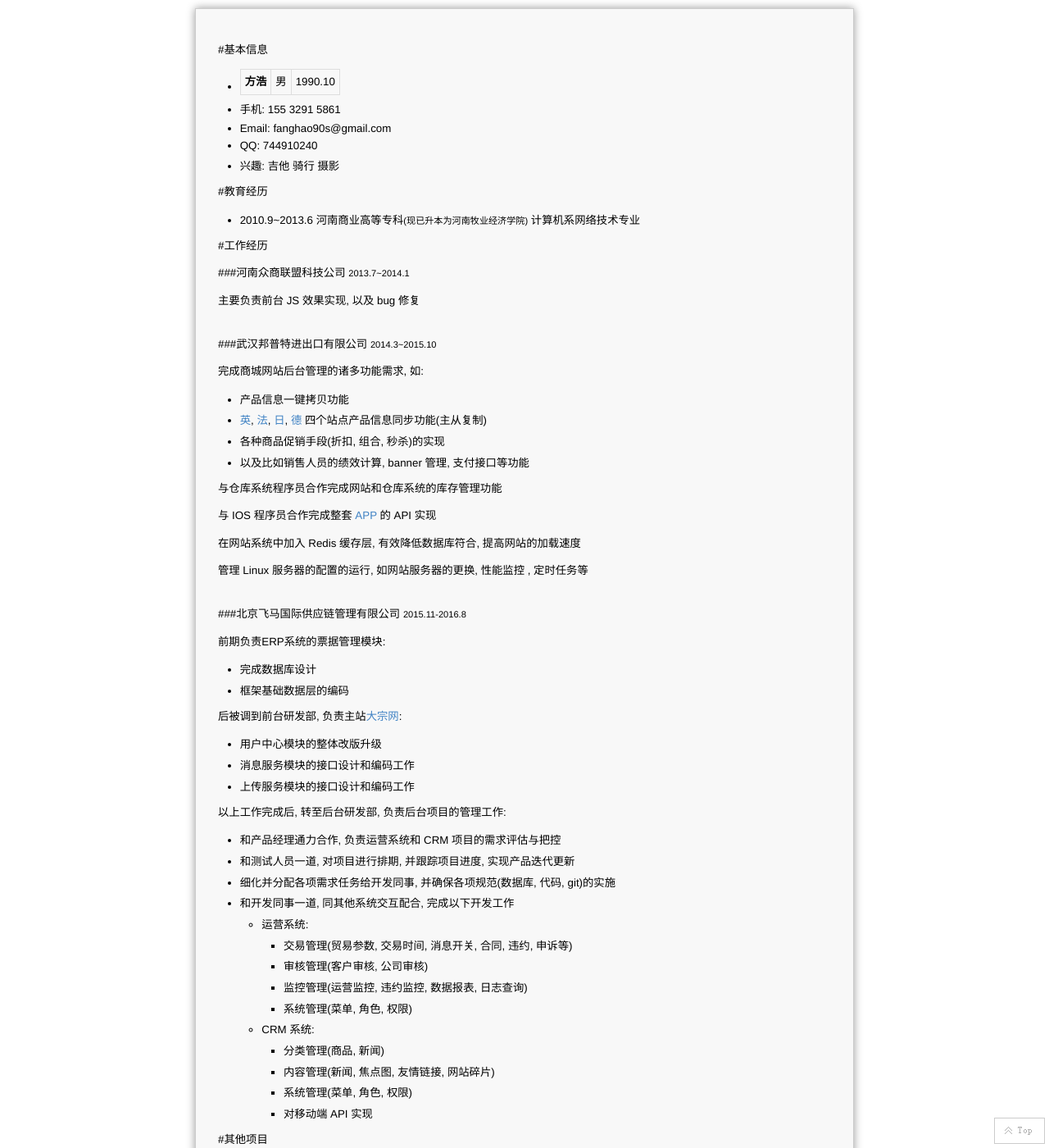
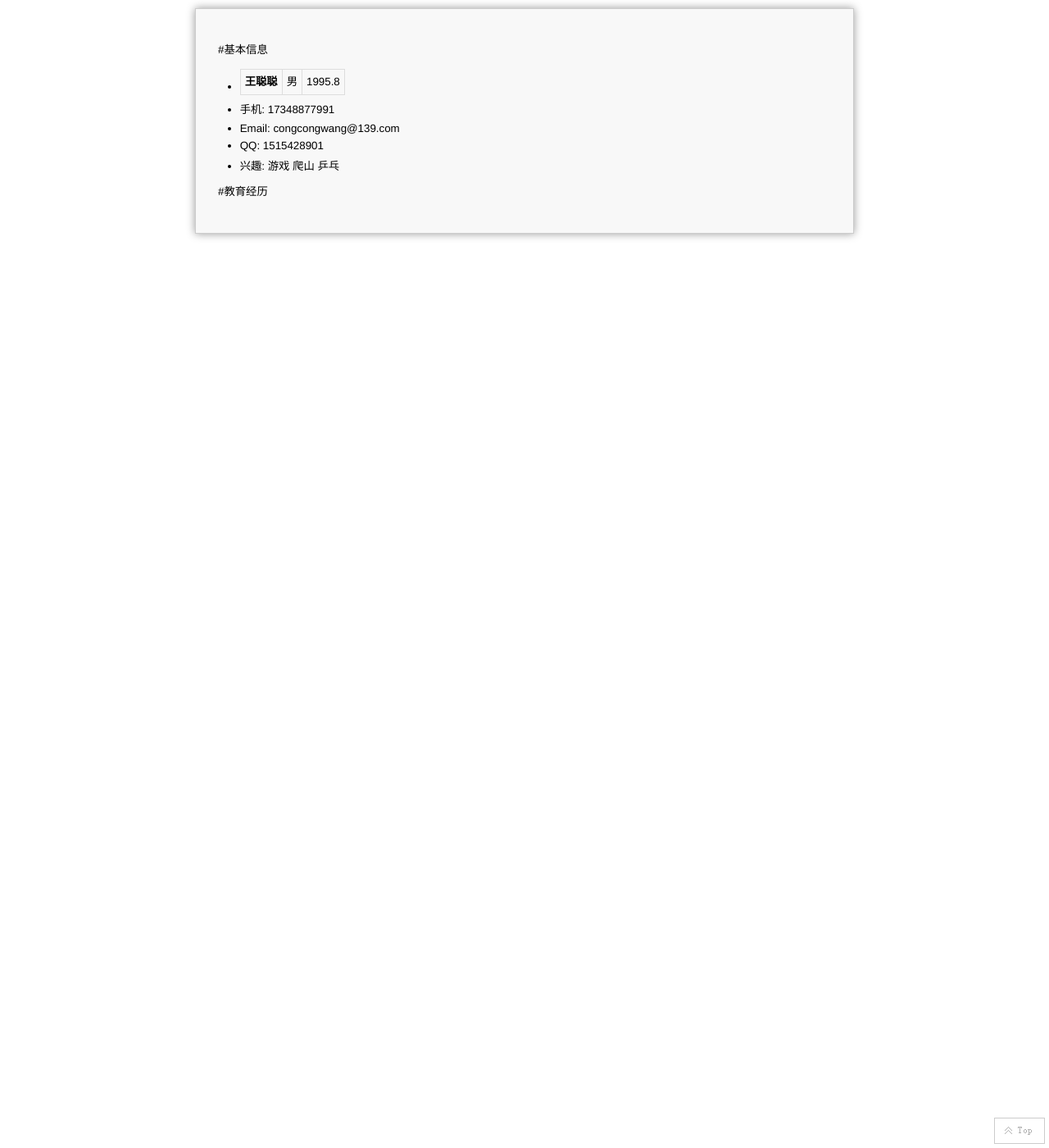
Before and after one commit to rookieCodeCCW/rookieCodeCCW.github.io, a Jekyll site: the page built from resume/index.md, in a window 1280 px wide and 1400 px high. Shown: the whole window at 82% size. Built offline with Jekyll 4.4.1, drawn with Linux system fonts in a browser that asks for light colours; comment, search, counter and statistics services are not loaded; some of the changed text lies outside the part shown.

Commit message:
个人简历更新

```diff
--- a/resume/index.md
+++ b/resume/index.md
@@ -3,129 +3,10 @@ layout: markdownreader_bare
 ---
 #基本信息
 
-- **方浩** | 男 | 1990.10
-- 手机: 155 3291 5861
-- Email: fanghao90s@gmail.com
-- QQ: 744910240
-- 兴趣: 吉他 骑行 摄影
+- **王聪聪** | 男 | 1995.8
+- 手机: 17348877991
+- Email: congcongwang@139.com
+- QQ: 1515428901
+- 兴趣: 游戏 爬山 乒乓
 
 #教育经历
-
-- 2010.9~2013.6 河南商业高等专科<small>(现已升本为河南牧业经济学院)</small> 计算机系网络技术专业
-
-#工作经历
-
-###河南众商联盟科技公司 <small>2013.7~2014.1</small>
-
-主要负责前台  JS 效果实现, 以及 bug 修复<br><br>
-
-###武汉邦普特进出口有限公司 <small>2014.3~2015.10</small>
-
-完成商城网站后台管理的诸多功能需求, 如:
-
-- 产品信息一键拷贝功能
-- [英][en], [法][fr], [日][jp], [德][de] 四个站点产品信息同步功能(主从复制)
-- 各种商品促销手段(折扣, 组合, 秒杀)的实现
-- 以及比如销售人员的绩效计算, banner 管理, 支付接口等功能
-
-与仓库系统程序员合作完成网站和仓库系统的库存管理功能
-
-与 IOS 程序员合作完成整套 [APP][app] 的 API 实现
-
-在网站系统中加入 Redis 缓存层, 有效降低数据库符合, 提高网站的加载速度
-
-管理  Linux 服务器的配置的运行, 如网站服务器的更换, 性能监控 , 定时任务等<br><br>
-
-###北京飞马国际供应链管理有限公司 <small>2015.11-2016.8</small>
-
-前期负责ERP系统的票据管理模块:
-
-- 完成数据库设计
-- 框架基础数据层的编码
-
-后被调到前台研发部, 负责主站[大宗网][dazong]:
-
-- 用户中心模块的整体改版升级
-- 消息服务模块的接口设计和编码工作
-- 上传服务模块的接口设计和编码工作
-
-以上工作完成后, 转至后台研发部, 负责后台项目的管理工作:
-
-- 和产品经理通力合作, 负责运营系统和 CRM 项目的需求评估与把控
-- 和测试人员一道, 对项目进行排期, 并跟踪项目进度, 实现产品迭代更新
-- 细化并分配各项需求任务给开发同事, 并确保各项规范(数据库, 代码, git)的实施
-- 和开发同事一道, 同其他系统交互配合, 完成以下开发工作
-    + 运营系统:
-        * 交易管理(贸易参数, 交易时间, 消息开关, 合同, 违约, 申诉等)
-        * 审核管理(客户审核, 公司审核)
-        * 监控管理(运营监控, 违约监控, 数据报表, 日志查询)
-        * 系统管理(菜单, 角色, 权限)
-    + CRM 系统:
-        * 分类管理(商品, 新闻)
-        * 内容管理(新闻, 焦点图, 友情链接, 网站碎片)
-        * 系统管理(菜单, 角色, 权限)
-        * 对移动端 API 实现
-
-#其他项目
-
-- [荣耀互动][ryhudong]
-
-    一个关于旅游咨询和团体服务的企业站
-
-    完成其前台的动态展示和后台的 CRM 管理系统的开发工作
-
-#开源项目经验
-
-###个人博客
-
-独立设计并完成个人技术博客: http://unifreak.github.io
-
-使用 jekyll, SASS 和 Liquid 模板语言, 搭建于 github page 平台
-
-已被 [jekyllthemes.org][jekyllthemes] 和 [themes.jekyllrc.org][jekyllrc] 收录<br><br>
-
-###[SublimeText DirectEdit][directEdit] 插件
-
-用于快速打开预配置的常用文件(比如 php.ini, host, vhost 配置文件等)
-
-使用 Python 开发<br><br>
-
-###参与贡献
-
-- [jekyll 中文][jekyllCn]
-- [jekyllthemes.org][jekyllthemes]
-- [themes.jekyllrc.org][jekyllrc]
-
-#技术/工具
-
-**语言**: PHP SQL HTML/CSS SASS Markdown Regex JS ES6 Regex Liquid
-
-**框架**: Yii ThinkPHP OSC Bootstrap jQuery/jQueryUI
-
-**工具**: Linux MySql Redis  SublimeText Git/GitLab/Github Jira Jekyll
-
-#自我评价
-
-为人稳重可靠, 兴趣广泛, 学习能力很强, 善于解决问题
-
-注重细节, 注重代码美学和安全性, 关注并热心学习和应用新技术
-
-注重 OOP ,设计模式等软件架构方面知识的学习与使用, 认为编程不仅是实用的技术, 也是一门艺术
-
-英文能力强(CET6), 经常阅读外文技术书籍, 并在 IRC 网络上和外国牛人探讨技术问题
-
-兴趣广泛, 对 PHP 开发的边角相关技术和理论也广泛涉猎(前端, 设计等)
-
-
-
-[en]: http://bornprettystore.com
-[fr]: http://neejolie.fr
-[jp]: http://harunouta.com
-[de]: http://nurbesten.de
-[dazong]: http://dazong.com
-[directEdit]: https://packagecontrol.io/packages/DirectEdit
-[ryhudong]: http://ryhudong.com
-[app]: https://itunes.apple.com/us/app/born-pretty/id986675944?mt=8
-[jekyllCn]: http://jekyllcn.com
-[jekyllthemes]: http://jekyllthemes.org
-[jekyllrc]: http://themes.jekyllrc.orgd
```
